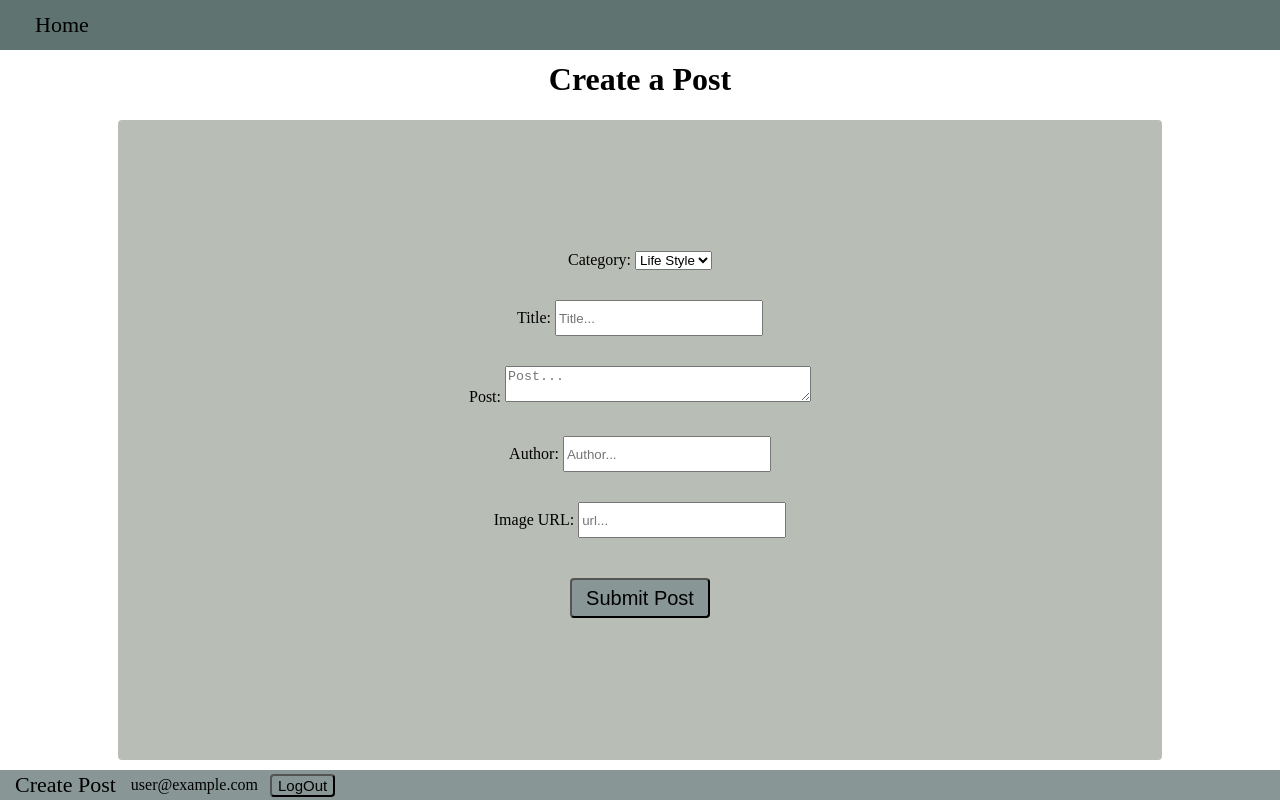
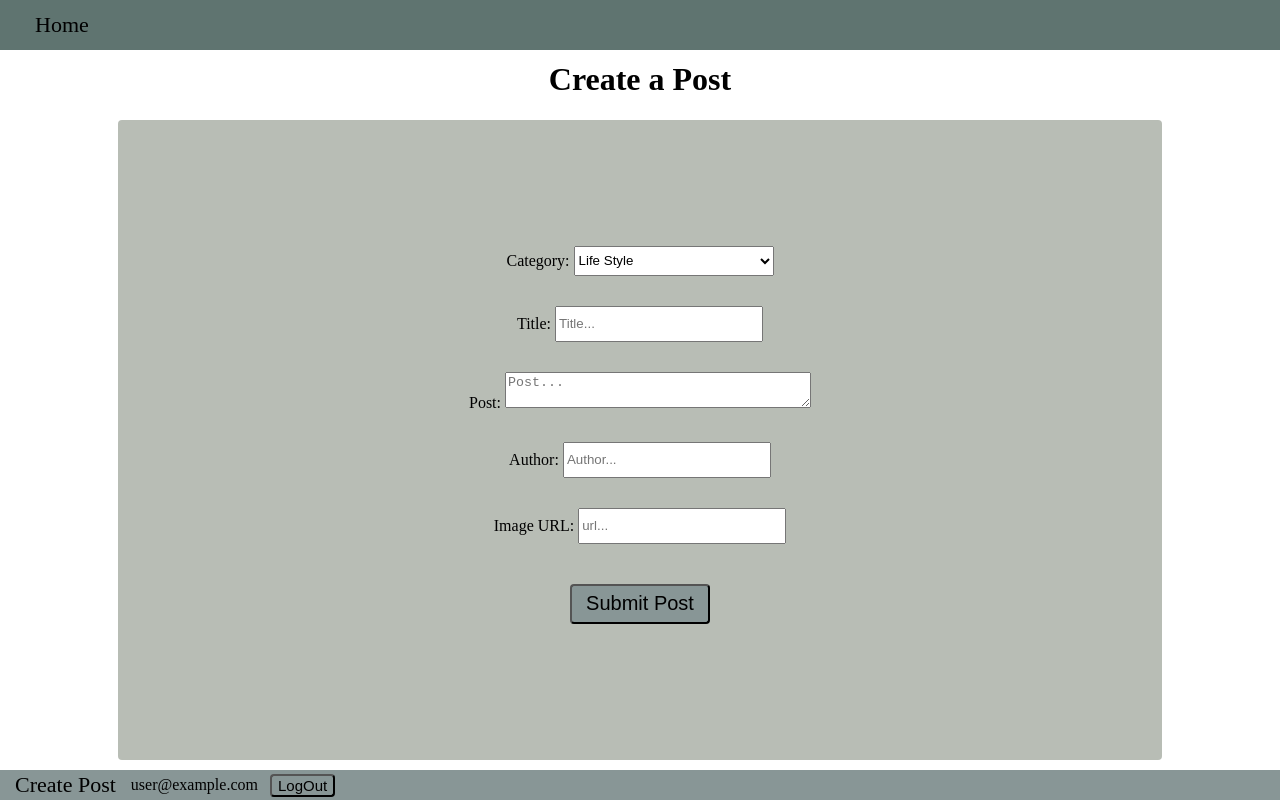
Before and after one commit to prashanthk02/shy-blog, a React (Create React App) app: page /createpost in a window 1280 px wide. Built offline with nearby package versions, Linux system fonts and the light colour scheme; no server answers; sample sign-in values are in the browser's storage.

Commit message:
change width of category button

```diff
--- a/src/styles/writePost.scss
+++ b/src/styles/writePost.scss
@@ -48,3 +48,8 @@
   justify-content: center;
   gap: 30px;
 }
+
+.categoryText select {
+  width: 200px;
+  height: 30px;
+}
```
